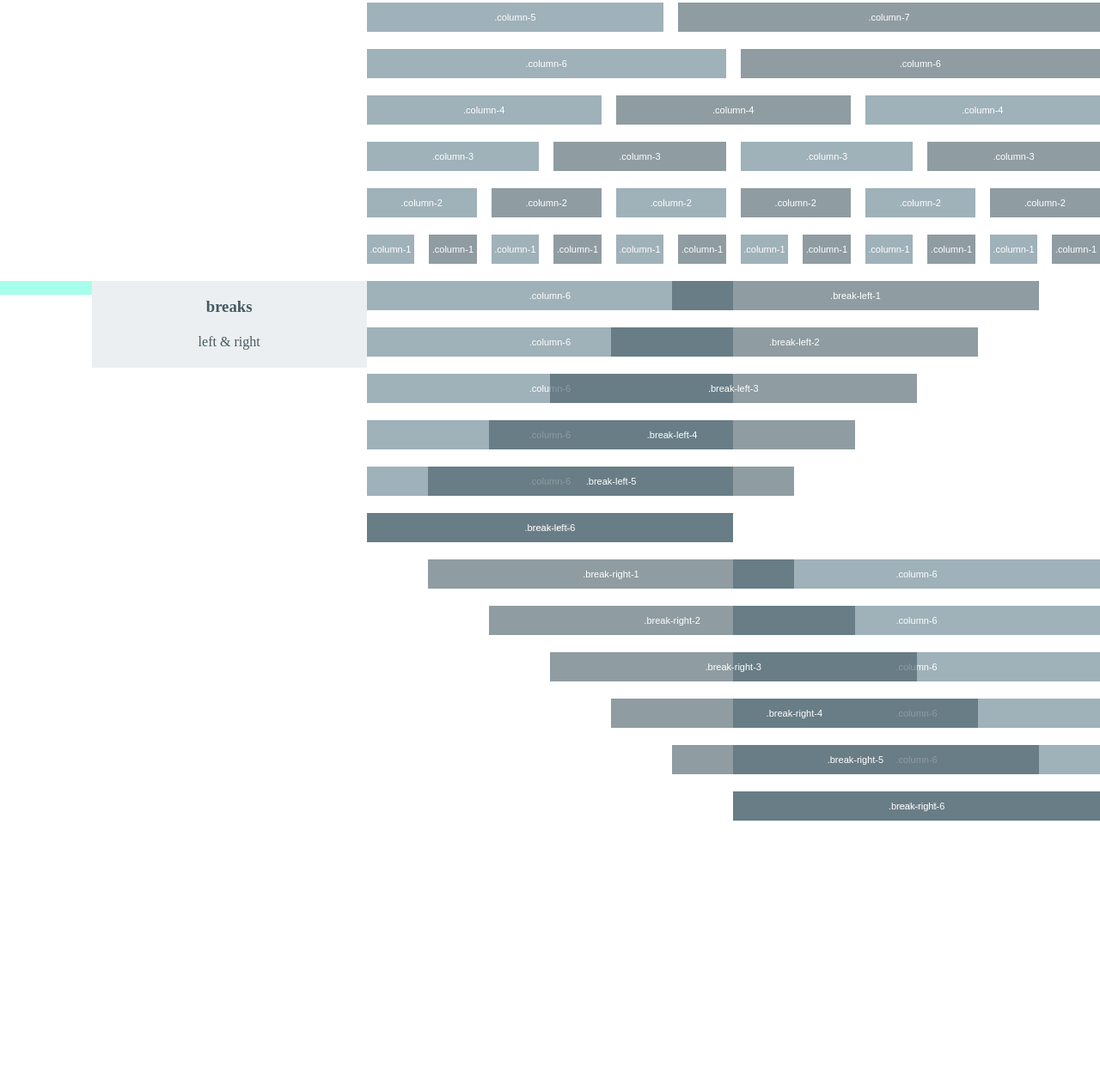
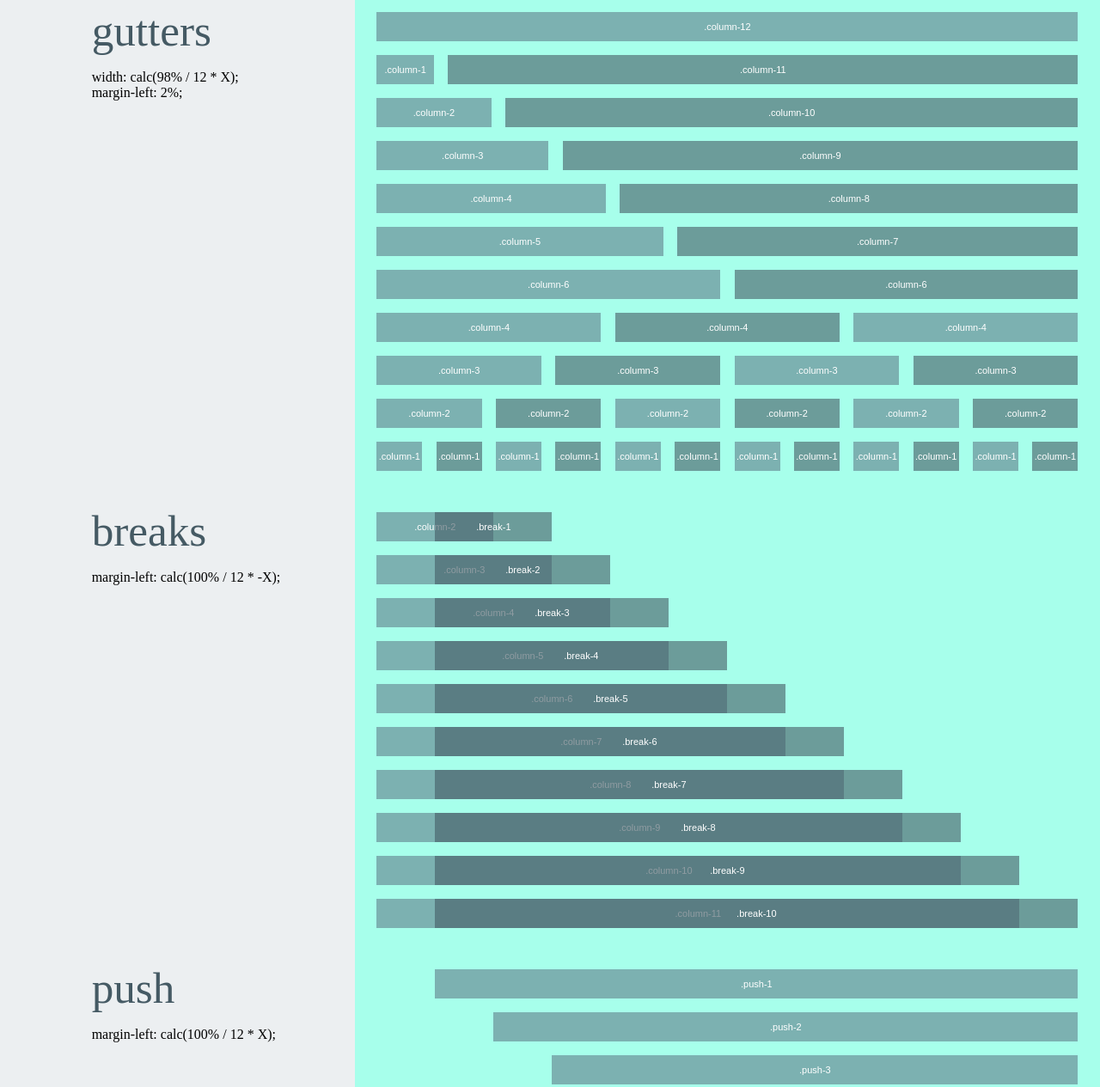
Before and after one commit to ZachMoreno/graphene.css, a plain HTML site: page index.html in a window 1280 px wide. Shown: the part 978-2243 px from the top of the page at 86% size. Before the commit the page ends 1953 px from the top, so only its background shows below. Drawn offline with Linux system fonts and the light colour scheme; a web font is replaced by a local one.

Commit message:
added push & design is mostly in place

```diff
--- a/index.html
+++ b/index.html
@@ -11,22 +11,26 @@
     </head>
 
     <body>
-        <div class="container">
-            <h1>
-                graphene<br>
-                <small>breaking out of the grid</small>
-            </h1>
+        <div class="container grey-bg">
+            <nav class="row">
+                <div class="column-1 push-11">
+                    <p><a href="https://github.com/ZachMoreno/graphene" alt="GitHub Repo">GitHub</a></p>
+                </div> <!-- end .column-1 -->
+            </nav> <!-- end .row -->
+
+            <div class="row" id="hero">
+                <div class="column-8 push-1">
+                    <h1>graphene</h1>
+                    <h3>breaking out of the grid</h3>
+                </div> <!-- end .column-8 -->
+            </div> <!-- end #hero -->
 
             <div class="row">
                 <div class="column-12">
                     <div class="row">
-                        <div class="column-1 teal-a100-bg">
-                            <p></p>
-                        </div> <!-- end .column-1 -->
-
-                        <div class="column-3 grey-bg">
-                            <h3 class="bold">the grid</h3>
-                            <h4>like tron</h4>
+                        <div class="column-3 push-1">
+                            <h3>the grid</h3>
+                            <p>width: calc(100% / 12 * X);</p>
                         </div> <!-- end .column-3 -->
 
                         <div class="column-8 example">
@@ -208,14 +212,11 @@
 
 
                     <div class="row">
-                        <div class="column-1 teal-a100-bg">
-                            <p></p>
-                        </div> <!-- end .column-1 -->
+                        <div class="column-3 push-1">
+                            <h3>gutters</h3>
 
-                        <div class="column-3 grey-bg">
-                            <h3 class="bold">gutters</h3>
-
-                            <h4>2 %</h4>
+                            <p>width: calc(98% / 12 * X);<br>
+                                margin-left: 2%;</p>
                         </div> <!-- end .column-3 -->
 
                         <div class="column-8 example">
@@ -397,24 +398,50 @@
 
 
                     <div class="row">
-                        <div class="column-1 teal-a100-bg">
-                            <p></p>
-                        </div> <!-- end .column-1 -->
-
-                        <div class="column-3 grey-bg">
-                            <h3 class="bold">breaks</h3>
-                            <h4>left &amp; right</h4>
+                        <div class="column-3 push-1">
+                            <h3>breaks</h3>
+                            <p>margin-left: calc(100% / 12 * -X);</p>
                         </div> <!-- end .column-3 -->
 
                         <div class="column-8 example">
                             <div class="row">
-                                <div class="column-6">
-                                    <p>.column-6</p>
-                                </div> <!-- end .column-6 -->
+                                <div class="column-2">
+                                    <p>.column-2</p>
+                                </div> <!-- end .column-2 -->
 
-                                <div class="column-6 break-left-1">
-                                    <p>.break-left-1</p>
-                                </div> <!-- end .column-6 -->
+                                <div class="column-2 break-1">
+                                    <p>.break-1</p>
+                                </div> <!-- end .column-2 -->
+                            </div> <!-- end .row -->
+
+                            <div class="row">
+                                <div class="column-3">
+                                    <p>.column-3</p>
+                                </div> <!-- end .column-3 -->
+
+                                <div class="column-3 break-2">
+                                    <p>.break-2</p>
+                                </div> <!-- end .column-3 -->
+                            </div> <!-- end .row -->
+
+                            <div class="row">
+                                <div class="column-4">
+                                    <p>.column-4</p>
+                                </div> <!-- end .column-4 -->
+
+                                <div class="column-4 break-3">
+                                    <p>.break-3</p>
+                                </div> <!-- end .column-4 -->
+                            </div> <!-- end .row -->
+
+                            <div class="row">
+                                <div class="column-5">
+                                    <p>.column-5</p>
+                                </div> <!-- end .column-5 -->
+
+                                <div class="column-5 break-4">
+                                    <p>.break-4</p>
+                                </div> <!-- end .column-5 -->
                             </div> <!-- end .row -->
 
                             <div class="row">
@@ -422,109 +449,134 @@
                                     <p>.column-6</p>
                                 </div> <!-- end .column-6 -->
 
-                                <div class="column-6 break-left-2">
-                                    <p>.break-left-2</p>
+                                <div class="column-6 break-5">
+                                    <p>.break-5</p>
                                 </div> <!-- end .column-6 -->
                             </div> <!-- end .row -->
 
                             <div class="row">
-                                <div class="column-6">
-                                    <p>.column-6</p>
-                                </div> <!-- end .column-6 -->
+                                <div class="column-7">
+                                    <p>.column-7</p>
+                                </div> <!-- end .column-7 -->
 
-                                <div class="column-6 break-left-3">
-                                    <p>.break-left-3</p>
+                                <div class="column-7 break-6">
+                                    <p>.break-6</p>
+                                </div> <!-- end .column-7 -->
+                            </div> <!-- end .row -->
+
+                            <div class="row">
+                                <div class="column-8">
+                                    <p>.column-8</p>
+                                </div> <!-- end .column-8 -->
+
+                                <div class="column-8 break-7">
+                                    <p>.break-7</p>
+                                </div> <!-- end .column-8 -->
+                            </div> <!-- end .row -->
+
+                            <div class="row">
+                                <div class="column-9">
+                                    <p>.column-9</p>
+                                </div> <!-- end .column-9 -->
+
+                                <div class="column-9 break-8">
+                                    <p>.break-8</p>
+                                </div> <!-- end .column-9 -->
+                            </div> <!-- end .row -->
+
+                            <div class="row">
+                                <div class="column-10">
+                                    <p>.column-10</p>
+                                </div> <!-- end .column-10 -->
+
+                                <div class="column-10 break-9">
+                                    <p>.break-9</p>
+                                </div> <!-- end .column-10 -->
+                            </div> <!-- end .row -->
+
+                            <div class="row">
+                                <div class="column-11">
+                                    <p>.column-11</p>
+                                </div> <!-- end .column-11 -->
+
+                                <div class="column-11 break-10">
+                                    <p>.break-10</p>
+                                </div> <!-- end .column-11 -->
+                            </div> <!-- end .row -->
+                        </div> <!-- end .column-8 -->
+                    </div> <!-- end .row -->
+
+                    <div class="row">
+                        <div class="column-3 push-1">
+                            <h3>push</h3>
+                            <p>margin-left: calc(100% / 12 * X);</p>
+                        </div> <!-- end .column-3 -->
+
+                        <div class="column-8 example">
+                            <div class="row">
+                                <div class="column-11 push-1">
+                                    <p>.push-1</p>
+                                </div> <!-- end .column-11 -->
+                            </div> <!-- end .row -->
+
+                            <div class="row">
+                                <div class="column-10 push-2">
+                                    <p>.push-2</p>
+                                </div> <!-- end .column-10 -->
+                            </div> <!-- end .row -->
+
+                            <div class="row">
+                                <div class="column-9 push-3">
+                                    <p>.push-3</p>
+                                </div> <!-- end .column-9 -->
+                            </div> <!-- end .row -->
+
+                            <div class="row">
+                                <div class="column-8 push-4">
+                                    <p>.push-4</p>
+                                </div> <!-- end .column-8 -->
+                            </div> <!-- end .row -->
+
+                            <div class="row">
+                                <div class="column-7 push-5">
+                                    <p>.push-5</p>
+                                </div> <!-- end .column-7 -->
+                            </div> <!-- end .row -->
+
+                            <div class="row">
+                                <div class="column-6 push-6">
+                                    <p>.push-6</p>
                                 </div> <!-- end .column-6 -->
                             </div> <!-- end .row -->
 
                             <div class="row">
-                                <div class="column-6">
-                                    <p>.column-6</p>
-                                </div> <!-- end .column-6 -->
-
-                                <div class="column-6 break-left-4">
-                                    <p>.break-left-4</p>
-                                </div> <!-- end .column-6 -->
+                                <div class="column-5 push-7">
+                                    <p>.push-7</p>
+                                </div> <!-- end .column-5 -->
                             </div> <!-- end .row -->
 
                             <div class="row">
-                                <div class="column-6">
-                                    <p>.column-6</p>
-                                </div> <!-- end .column-6 -->
-
-                                <div class="column-6 break-left-5">
-                                    <p>.break-left-5</p>
-                                </div> <!-- end .column-6 -->
+                                <div class="column-4 push-8">
+                                    <p>.push-8</p>
+                                </div> <!-- end .column-4 -->
                             </div> <!-- end .row -->
 
                             <div class="row">
-                                <div class="column-6">
-                                    <p>.column-6</p>
-                                </div> <!-- end .column-6 -->
-
-                                <div class="column-6 break-left-6">
-                                    <p>.break-left-6</p>
-                                </div> <!-- end .column-6 -->
+                                <div class="column-3 push-9">
+                                    <p>.push-9</p>
+                                </div> <!-- end .column-3 -->
                             </div> <!-- end .row -->
 
-                            <div class="row float-right">
-                                <div class="column-6">
-                                    <p>.column-6</p>
-                                </div> <!-- end .column-6 -->
-
-                                <div class="column-6 break-right-1">
-                                    <p>.break-right-1</p>
-                                </div> <!-- end .column-6 -->
+                            <div class="row">
+                                <div class="column-2 push-10">
+                                    <p>.push-10</p>
+                                </div> <!-- end .column-2 -->
                             </div> <!-- end .row -->
 
-                            <div class="row float-right">
-                                <div class="column-6">
-                                    <p>.column-6</p>
-                                </div> <!-- end .column-6 -->
-
-                                <div class="column-6 break-right-2">
-                                    <p>.break-right-2</p>
-                                </div> <!-- end .column-6 -->
-                            </div> <!-- end .row -->
-
-                            <div class="row float-right">
-                                <div class="column-6">
-                                    <p>.column-6</p>
-                                </div> <!-- end .column-6 -->
-
-                                <div class="column-6 break-right-3">
-                                    <p>.break-right-3</p>
-                                </div> <!-- end .column-6 -->
-                            </div> <!-- end .row -->
-
-                            <div class="row float-right">
-                                <div class="column-6">
-                                    <p>.column-6</p>
-                                </div> <!-- end .column-6 -->
-
-                                <div class="column-6 break-right-4">
-                                    <p>.break-right-4</p>
-                                </div> <!-- end .column-6 -->
-                            </div> <!-- end .row -->
-
-                            <div class="row float-right">
-                                <div class="column-6">
-                                    <p>.column-6</p>
-                                </div> <!-- end .column-6 -->
-
-                                <div class="column-6 break-right-5">
-                                    <p>.break-right-5</p>
-                                </div> <!-- end .column-6 -->
-                            </div> <!-- end .row -->
-
-                            <div class="row float-right">
-                                <div class="column-6">
-                                    <p>.column-6</p>
-                                </div> <!-- end .column-6 -->
-
-                                <div class="column-6 break-right-6">
-                                    <p>.break-right-6</p>
-                                </div> <!-- end .column-6 -->
+                            <div class="row">
+                                <div class="column-1 push-11">
+                                    <p>.push-11</p>
+                                </div> <!-- end .column-1 -->
                             </div> <!-- end .row -->
                         </div> <!-- end .column-8 -->
                     </div> <!-- end .row -->
--- a/src/demo.css
+++ b/src/demo.css
@@ -6,8 +6,41 @@ html, body {
     font-family: 'Podkova', serif;
 }
 
+a {
+    text-decoration: none;
+}
+
+#hero {
+    background-color: rgba(96, 125, 139, 1);
+    padding: 10vh 0;
+}
+
+#hero h1,
+a,
+a:hover,
+a:visited {
+    color: #a7ffeb;
+}
+
+#hero h3 {
+    color: #ECEFF1;
+}
+
+nav {
+    background-color: rgba(69, 90, 100, 1);
+}
+
+nav p {
+    margin: 1vh;
+}
+
+.example {
+    padding: 2vh 2vw;
+    background-color: #A7FFEB;
+}
+
 .example .row {
-    margin-bottom: 20px;
+    margin-bottom: 2vh;
 }
 
 .example .row p {
@@ -21,9 +54,25 @@ h1,
 h2,
 h3,
 h4 {
-    color: rgba(69, 90, 100, 1);
-    text-align: center;
     font-weight: normal;
+    margin: 1vh 0;
+    color: #455a64;
+}
+
+h1 {
+    font-size: 8vw;
+}
+
+h2 {
+    font-size: 6vw;
+}
+
+h3 {
+    font-size: 4vw;
+}
+
+h4 {
+    font-size: 2vw;
 }
 
 .bold {
@@ -53,7 +102,3 @@ h4 {
 .grey-bg {
     background-color: #ECEFF1;
 }
-
-.teal-a100-bg {
-    background-color: #A7FFEB;
-}
--- a/src/graphene.css
+++ b/src/graphene.css
@@ -8,8 +8,10 @@
 
 .row {
     width: 100%;
-    overflow: auto;
-    display: block;
+    display: -webkit-flex;
+    display: -ms-flexbox;
+    display: flex;
+    overflow: hidden;
 }
 
 [class*='column-'] {
@@ -35,27 +37,19 @@
 =================================== */
 
 .column-1 {
-  width: 8.33%;
+  width: calc(100% / 12 * 1);
 }
 
 .gutters .column-1 {
-  width: 6.5%;
+  width: calc(98% / 12 * 1);
 }
 
-.break-left-1 {
-    margin-left: -8.33%;
+.push-1 {
+    margin-left: calc(100% / 12 * 1);
 }
 
-.gutters .break-left-1 {
-  margin-left: -6.5%;
-}
-
-.break-right-1 {
-    margin-right: -8.33%;
-}
-
-.gutters .break-right-1 {
-  margin-right: -6.5%;
+.break-1 {
+    margin-left: calc(100% / 12 * -1);
 }
 
 /* ===================================
@@ -63,27 +57,19 @@
 =================================== */
 
 .column-2 {
-  width: 16.66%;
+  width: calc(100% / 12 * 2);
 }
 
 .gutters .column-2 {
-  width: 15.0%;
+  width: calc(98% / 12 * 2);
 }
 
-.break-left-2 {
-    margin-left: -16.66%;
+.push-2 {
+    margin-left: calc(100% / 12 * 2);
 }
 
-.gutters .break-left-2 {
-    margin-left: -15.0%;
-}
-
-.break-right-2 {
-    margin-right: -16.66%;
-}
-
-.gutters .break-right-2 {
-    margin-right: -15.0%;
+.break-2 {
+    margin-left: calc(100% / 12 * -2);
 }
 
 /* ===================================
@@ -91,27 +77,19 @@
 =================================== */
 
 .column-3 {
-  width: 25%;
+  width: calc(100% / 12 * 3);
 }
 
 .gutters .column-3 {
-  width: 23.5%;
+  width: calc(98% / 12 * 3);
 }
 
-.break-left-3 {
-    margin-left: -25%;
+.push-3 {
+    margin-left: calc(100% / 12 * 3);
 }
 
-.gutters .break-left-3 {
-    margin-left: -23.5%;
-}
-
-.break-right-3 {
-    margin-right: -25%;
-}
-
-.gutters .break-right-3 {
-    margin-right: -23.5%;
+.break-3 {
+    margin-left: calc(100% / 12 * -3);
 }
 
 /* ===================================
@@ -119,27 +97,19 @@
 =================================== */
 
 .column-4 {
-  width: 33.33%;
+  width: calc(100% / 12 * 4);
 }
 
 .gutters .column-4 {
-  width: 32.0%;
+  width: calc(98% / 12 * 4);
 }
 
-.break-left-4 {
-    margin-left: -33.33%;
+.push-4 {
+    margin-left: calc(100% / 12 * 4);
 }
 
-.gutters .break-left-4 {
-    margin-left: -32.0%;
-}
-
-.break-right-4 {
-    margin-right: -33.33%;
-}
-
-.gutters .break-right-4 {
-    margin-right: -32.0%;
+.break-4 {
+    margin-left: calc(100% / 12 * -4);
 }
 
 /* ===================================
@@ -147,27 +117,19 @@
 =================================== */
 
 .column-5 {
-  width: 41.66%;
+  width: calc(100% / 12 * 5);
 }
 
 .gutters .column-5 {
-  width: 40.5%;
+  width: calc(98% / 12 * 5);
 }
 
-.break-left-5 {
-    margin-left: -41.66%;
+.push-5 {
+    margin-left: calc(100% / 12 * 5);
 }
 
-.gutters .break-left-5 {
-    margin-left: -40.5%;
-}
-
-.break-right-5 {
-    margin-right: -41.66%;
-}
-
-.gutters .break-right-5 {
-    margin-right: -40.5%;
+.break-5 {
+    margin-left: calc(100% / 12 * -5);
 }
 
 /* ===================================
@@ -175,27 +137,19 @@
 =================================== */
 
 .column-6 {
-  width: 50%;
+  width: calc(100% / 12 * 6);
 }
 
 .gutters .column-6 {
-  width: 49.0%;
+  width: calc(98% / 12 * 6);
 }
 
-.break-left-6 {
-    margin-left: -50%;
+.push-6 {
+    margin-left: calc(100% / 12 * 6);
 }
 
-.gutters .break-left-6 {
-    margin-left: -49.0%;
-}
-
-.break-right-6 {
-    margin-right: -50%;
-}
-
-.gutters .break-right-6 {
-    margin-right: -49.0%;
+.break-6 {
+    margin-left: calc(100% / 12 * -6);
 }
 
 /* ===================================
@@ -203,27 +157,19 @@
 =================================== */
 
 .column-7 {
-  width: 58.33%;
+  width: calc(100% / 12 * 7);
 }
 
 .gutters .column-7 {
-  width: 57.5%;
+  width: calc(98% / 12 * 7);
 }
 
-.break-left-7 {
-    margin-left: -58.33%;
+.push-7 {
+    margin-left: calc(100% / 12 * 7);
 }
 
-.gutters .break-left-7 {
-    margin-left: -57.5%;
-}
-
-.break-right-7 {
-    margin-right: -58.33%;
-}
-
-.gutters .break-right-7 {
-    margin-right: -57.5%;
+.break-7 {
+    margin-left: calc(100% / 12 * -7);
 }
 
 /* ===================================
@@ -231,27 +177,19 @@
 =================================== */
 
 .column-8 {
-  width: 66.66%;
+  width: calc(100% / 12 * 8);
 }
 
 .gutters .column-8 {
-  width: 66.0%;
+  width: calc(98% / 12 * 8);
 }
 
-.break-left-8 {
-    margin-left: -66.66%;
+.push-8 {
+    margin-left: calc(100% / 12 * 8);
 }
 
-.gutters .break-left-8 {
-    margin-left: -66.0%;
-}
-
-.break-right-8 {
-    margin-right: -66.66%;
-}
-
-.gutters .break-right-8 {
-    margin-right: -66.0%;
+.break-8 {
+    margin-left: calc(100% / 12 * -8);
 }
 
 /* ===================================
@@ -259,27 +197,19 @@
 =================================== */
 
 .column-9 {
-  width: 75%;
+  width: calc(100% / 12 * 9);
 }
 
 .gutters .column-9 {
-  width: 74.5%;
+  width: calc(98% / 12 * 9);
 }
 
-.break-left-9 {
-    margin-left: -75%;
+.push-9 {
+    margin-left: calc(100% / 12 * 9);
 }
 
-.gutters .break-left-9 {
-    margin-left: -74.5%;
-}
-
-.break-right-9 {
-    margin-right: -75%;
-}
-
-.gutters .break-right-9 {
-    margin-right: -74.5%;
+.break-9 {
+    margin-left: calc(100% / 12 * -9);
 }
 
 /* ===================================
@@ -287,27 +217,19 @@
 =================================== */
 
 .column-10 {
-  width: 83.33%;
+  width: calc(100% / 12 * 10);
 }
 
 .gutters .column-10 {
-  width: 83.0%;
+  width: calc(98% / 12 * 10);
 }
 
-.break-left-10 {
-    margin-left: -83.33%;
+.push-10 {
+    margin-left: calc(100% / 12 * 10);
 }
 
-.gutters .break-left-10 {
-    margin-left: -83.0%;
-}
-
-.break-right-10 {
-    margin-right: -83.33%;
-}
-
-.gutters .break-right-10 {
-    margin-right: -83.0%;
+.break-10 {
+    margin-left: calc(100% / 12 * -10);
 }
 
 /* ===================================
@@ -315,27 +237,19 @@
 =================================== */
 
 .column-11 {
-  width: 91.66%;
+  width: calc(100% / 12 * 11);
 }
 
 .gutters .column-11 {
-  width: 91.5%;
+  width: calc(98% / 12 * 11);
 }
 
-.break-left-11 {
-    margin-left: -91.66%;
+.push-11 {
+    margin-left: calc(100% / 12 * 11);
 }
 
-.gutters .break-left-11 {
-    margin-left: -91.5%;
-}
-
-.break-right-11 {
-    margin-right: -91.66%;
-}
-
-.gutters .break-right-11 {
-    margin-right: -91.5%;
+.break-11 {
+    margin-left: calc(100% / 12 * -11);
 }
 
 /* ===================================
@@ -344,23 +258,15 @@
 
 .column-12,
 .gutters .column-12 {
-  width: 100%;
+  width: calc(100% / 12 * 12);
 }
 
-.break-left-12 {
-    margin-left: -100%;
+.push-12 {
+    margin-left: calc(100% / 12 * 12);
 }
 
-.gutters .break-left-12 {
-    margin-left: -100%;
-}
-
-.break-right-12 {
-    margin-right: -100%;
-}
-
-.gutters .break-right-12 {
-    margin-right: -100%;
+.break-12 {
+    margin-left: calc(100% / 12 * -12);
 }
 
 /* ===================================
```
